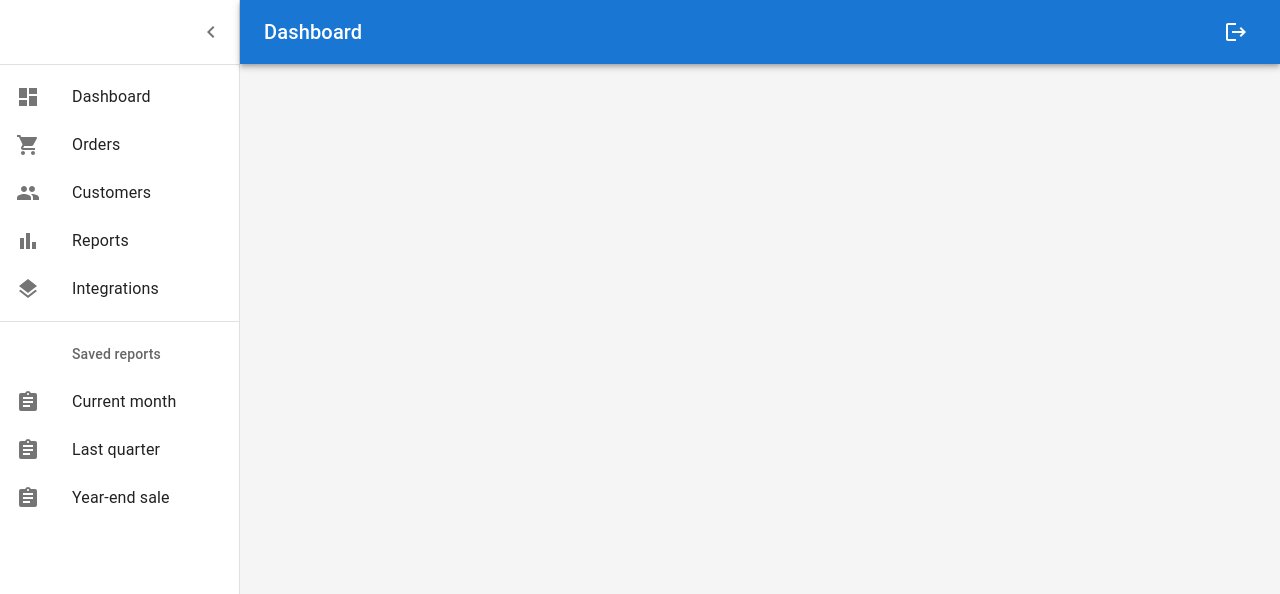
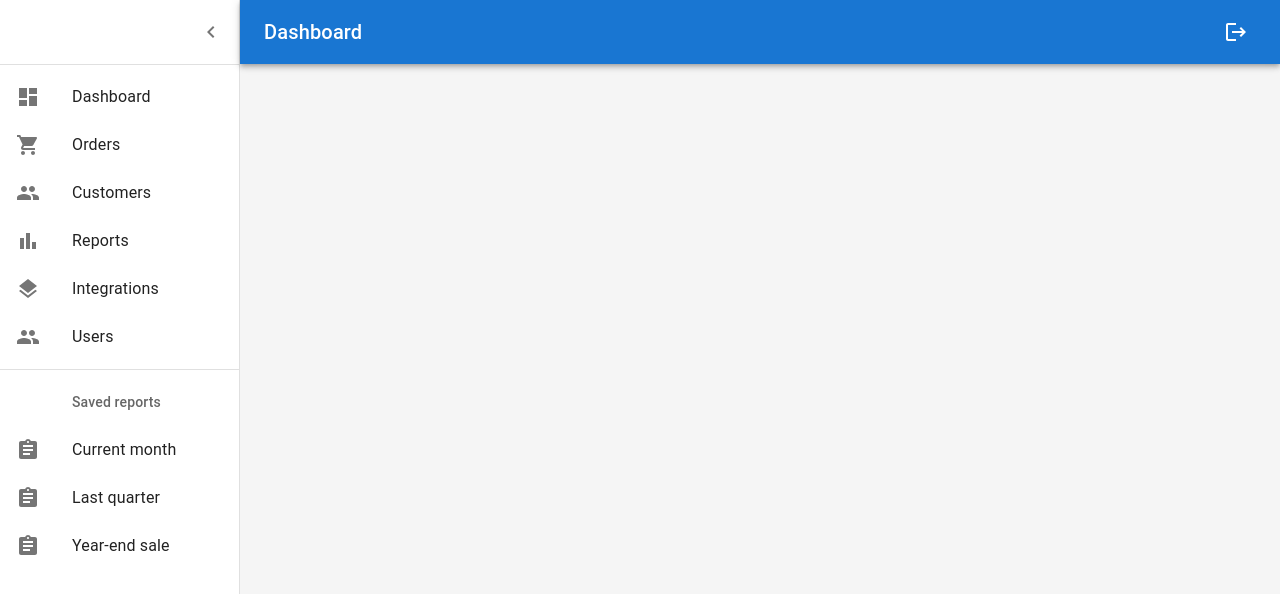
Before and after one commit to YoccoDante/chronos, a React (Create React App) app: page /login in a window 1280 px wide. Both pictures are taken after typing "name@example.com", "Sample123" into the empty fields and a click on the button "LOGIN IN". Shown: the top 594 px of the page. Built offline with nearby package versions, Linux system fonts and the light colour scheme; no server answers.

Commit message:
Add user option

```diff
--- a/src/components/listItems.tsx
+++ b/src/components/listItems.tsx
@@ -42,6 +42,12 @@ export const mainListItems = (
       </ListItemIcon>
       <ListItemText primary="Integrations" />
     </ListItemButton>
+    <ListItemButton>
+      <ListItemIcon>
+        <PeopleIcon />
+      </ListItemIcon>
+      <ListItemText primary="Users" />
+    </ListItemButton>
   </React.Fragment>
 );
 
```
